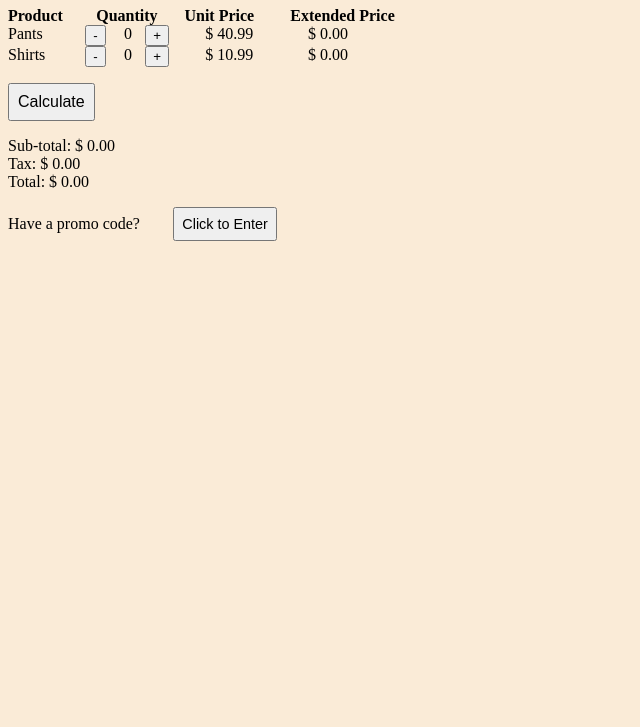
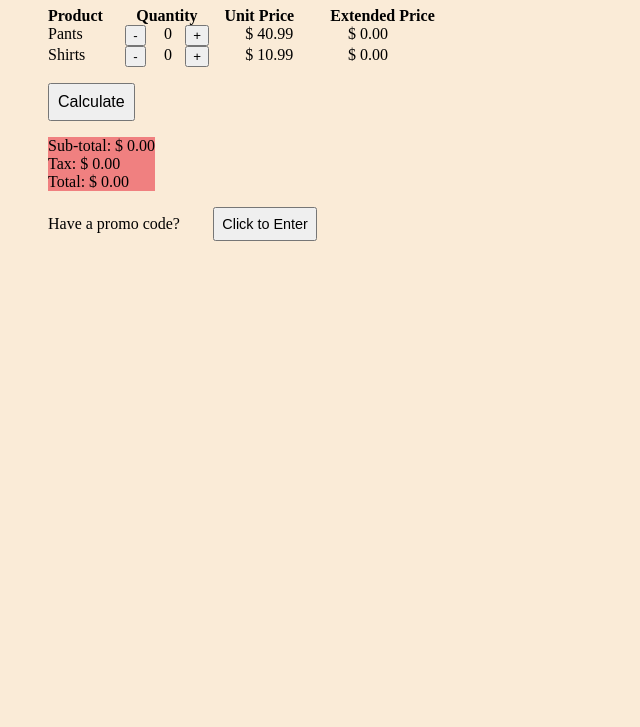
Before and after one commit to bijaybdrkarki/e-commerce, a plain HTML site: page index.html in a window 1280 px wide. Shown: the part 73-800 px from the top of the page, without its empty margins (0-640 px from the left). Drawn offline with Linux system fonts and the light colour scheme.

Commit message:
edited css

```diff
--- a/css/index.css
+++ b/css/index.css
@@ -1,6 +1,7 @@
 body{
     background-color: antiquewhite;
     max-width: 900px;
+    margin-left: 3em;
 }
 .grid-display{
     display: grid;
@@ -32,6 +33,8 @@ p{
 }
 .calctotal{
     margin: 1em 0;
+    background-color: lightcoral;
+    width: fit-content;
 }
 .coupon{
     display: grid;
--- a/js/index.js
+++ b/js/index.js
@@ -79,7 +79,7 @@ function enterPromoCode(){
         let couponcode = window.prompt('Enter the code');
         if (couponcode === 'NOTAX')
         {
-            document.getElementById("tax").innerHTML = `$ 0.00 (By Notax coupon )`;
+            document.getElementById("tax").innerHTML = `$ 0.00 (By No-tax coupon)`;
             document.getElementById("total").innerHTML = subtotal[0]+subtotal[1];
         }
         else if(couponcode === 'FIFTYFIFTY')
```
